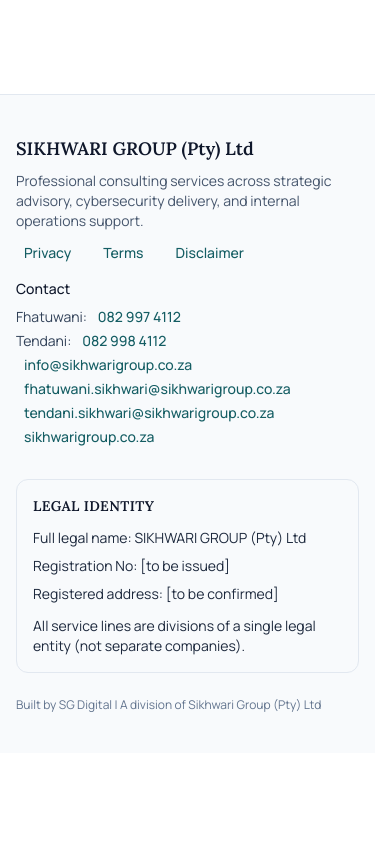
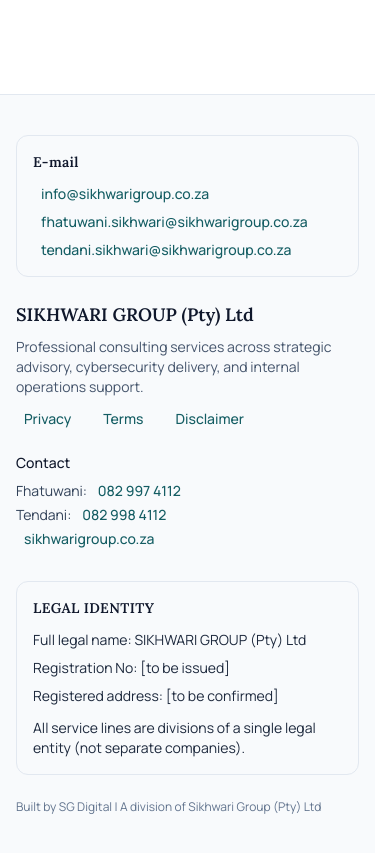
Before and after one commit to Fhatu12/SikhwariG, a Next.js app: page / in a window 390 px wide. Shown: the part 2460-3313 px from the top of the page. Before the commit the page ends 3213 px from the top, so only its background shows below. Built offline with nearby package versions, Linux system fonts and the light colour scheme; no server answers; the database is empty.

Commit message:
feat(site): refine footer email and legal content blocks
Add E-mail block mirroring legal identity styling; list approved addresses; place company line, tagline, and legal links below; keep phones and website in Contact.

```diff
--- a/components/layout/site-footer.tsx
+++ b/components/layout/site-footer.tsx
@@ -14,6 +14,25 @@
     <footer className="mt-16 border-t border-slate-200 bg-[var(--color-surface-muted)] py-10">
       <Container>
         <div className="grid gap-8 md:grid-cols-[1fr_auto] md:items-start">
+          <div className="space-y-6">
+            <section
+              className="max-w-md rounded-xl border border-slate-200 bg-[var(--color-surface-muted)] p-4 text-sm text-slate-800"
+              aria-label="E-mail"
+            >
+              <h3 className="text-sm font-semibold tracking-wide text-slate-900">E-mail</h3>
+              <ul className="mt-3 space-y-2">
+                {contactEmails.map((email) => (
+                  <li key={email}>
+                    <a
+                      className="text-link text-link-subtle focus-ring font-medium"
+                      href={`mailto:${email}`}
+                    >
+                      {email}
+                    </a>
+                  </li>
+                ))}
+              </ul>
+            </section>
             <div className="space-y-2">
               <p className="font-serif text-lg font-semibold text-slate-900">
                 SIKHWARI GROUP (Pty) Ltd
@@ -34,24 +53,18 @@
                   </li>
                 ))}
               </ul>
-            <div className="mt-4 space-y-2 text-sm text-slate-700">
+            </div>
+            <div className="space-y-2 text-sm text-slate-700">
               <p className="font-medium text-slate-900">Contact</p>
               <ul className="space-y-1">
                 {contactPhones.map((phone) => (
                   <li key={phone.tel}>
                     {phone.label}:{" "}
-                    <a className="text-link text-link-subtle focus-ring font-medium" href={`tel:${phone.tel}`}>
-                      {phone.number}
-                    </a>
-                  </li>
-                ))}
-                {contactEmails.map((email) => (
-                  <li key={email}>
                     <a
                       className="text-link text-link-subtle focus-ring font-medium"
-                      href={`mailto:${email}`}
+                      href={`tel:${phone.tel}`}
                     >
-                      {email}
+                      {phone.number}
                     </a>
                   </li>
                 ))}
```
Lines whose indentation alone changed are shown as unchanged.
